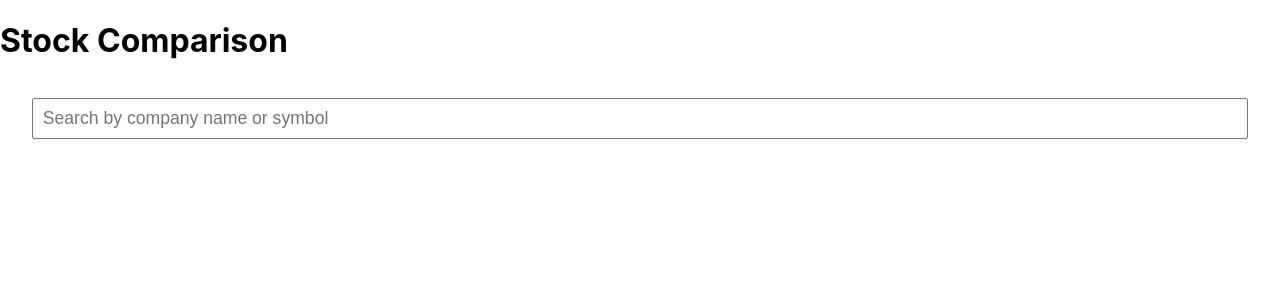
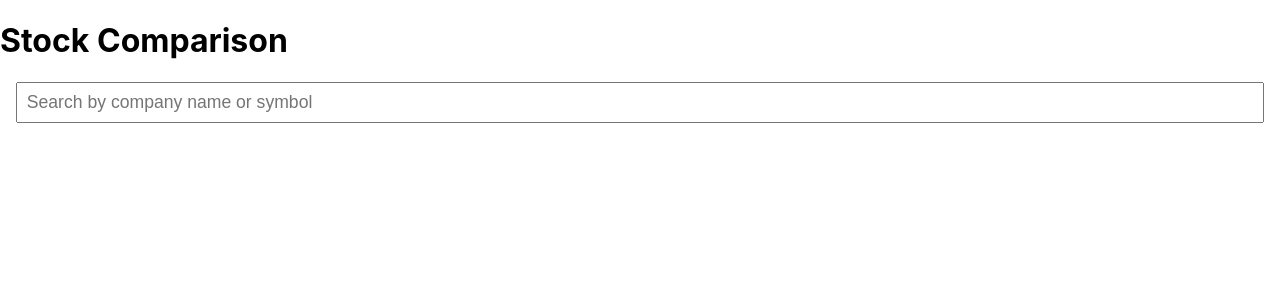
Before and after one commit to haddigan/stock-ticker, a React (Create React App) app in the folder client/: page / in a window 1280 px wide. Shown: the top 300 px of the page. Built offline with nearby package versions, Linux system fonts and the light colour scheme; no server answers.

Commit message:
use absolute position to let selector overlap

```diff
--- a/client/src/components/StockSelector/StockSelector.module.css
+++ b/client/src/components/StockSelector/StockSelector.module.css
@@ -1,6 +1,7 @@
 .stockSelector {
   margin: 1em;
-  padding: 1em;
+  padding: 0;
+  position: relative;
 }
 .selectorInput {
   font-size: 1.1em;
@@ -15,6 +16,9 @@
   list-style: none;
   max-height: 12em;
   overflow-y: scroll;
+  position: absolute;
+  left: 0;
+  right: 0;
 }
 .selectorListItem {
   padding: 1em;
```
